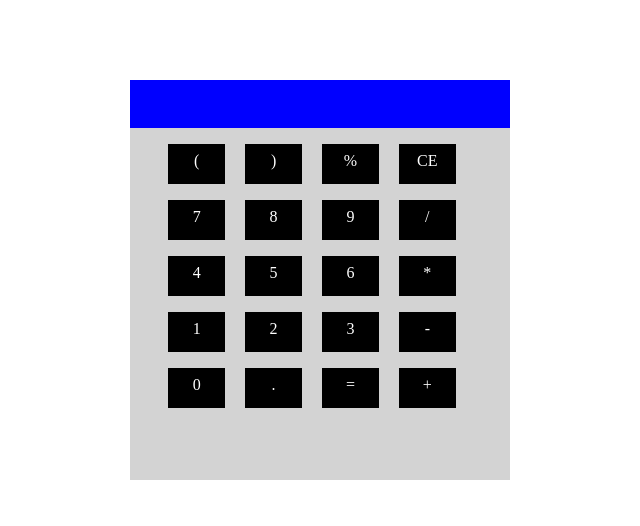
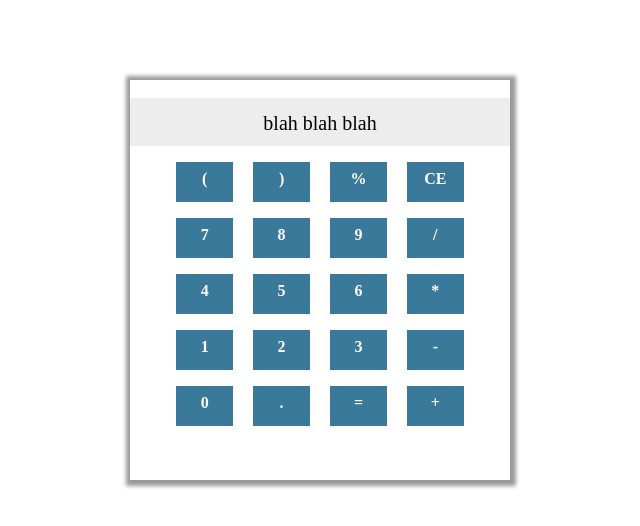
Before and after one commit to Nicknyr/FCCCalculator, a plain HTML site: page index.html in a window 1280 px wide. Shown: the whole page, without its empty margins (320-960 px from the left). Drawn offline with nearby package versions, Linux system fonts and the light colour scheme.

Commit message:
Finished basic design

```diff
--- a/index.html
+++ b/index.html
@@ -3,15 +3,15 @@
   <head>
     <meta charset="utf-8">
     <link rel="stylesheet" type="text/css" href="styles.css">
-    <script src="js.js"></script>
     <title>Calculator App</title>
   </head>
   <body>
 
     <section>
 
+      <br />
       <div id="display">
-
+      <span id="displayText">blah blah blah</span>
       </div>
 
       <div id="parenthesis-left" class="row1 button">
@@ -102,5 +102,7 @@
 
     </section>
 
+    <script src="https://ajax.googleapis.com/ajax/libs/jquery/3.2.1/jquery.min.js"></script>
+    <script src="js.js"></script>
   </body>
 </html>
--- a/js.js
+++ b/js.js
@@ -0,0 +1,5 @@
+$(document).ready(function(){
+    $(".button").click(function(){
+        $(this).hide();
+    });
+});
--- a/styles.scss
+++ b/styles.scss
@@ -1,28 +1,42 @@
 body {
-  background-color: white;
+  background-color: white;//#666666;
 }
 
 section {
-  background-color: lightgrey;
+  background-color: white;
   width: 30%;
   height: 25em;
   margin-left: auto;
   margin-right: auto;
   margin-top: 5em;
   text-align: center;
+  -webkit-box-shadow: 1px 1px 4px 5px rgba(0, 0, 0, 0.4);  /* Safari 3-4, iOS 4.0.2 - 4.2, Android 2.3+ */
+  -moz-box-shadow:    1px 1px 4px 5px rgba(0, 0, 0, 0.4);  /* Firefox 3.5 - 3.6 */
+  box-shadow:         1px 1px 4px 5px rgba(0, 0, 0, 0.4);  /* Opera 10.5, IE 9, Firefox 4+, Chrome 6+, iOS 5 */
 }
 
 #display {
   height: 3em;
   width: 100%;
-  background-color: blue;
+  background-color: #ededed;
+  text-align: center;
+  line-height: 3em;
+
+
+  span {
+    vertical-align: middle;
+    font-size: 20px;
+  }
 
 }
 
+
+
 .row1, .row2, .row3, .row4, .row5 {
-  background-color: black;
+  background-color: #3a7999;//#c6c6c6;//#999999;//#666666;
   display: inline-block;
-  margin-right: 1em;
+  margin-right: .5em;
+  margin-left: .5em;
   margin-top: 1em;
   height: 10%;
   width: 15%;
@@ -34,5 +48,16 @@ section {
     display: inline-block;
     vertical-align: middle;
     padding-top: .5em;
+    font-weight: bolder;
+  }
+
+  &:hover {
+    background: rgba(0,0,0,0);
+	   color: #c6c6c6;
+	   box-shadow: inset 0 0 0 3px #3a7999;
+
+     span {
+       color: #3a7999;
+     }
   }
 }
```
Also changed, not shown: styles.css, 1 other file.
